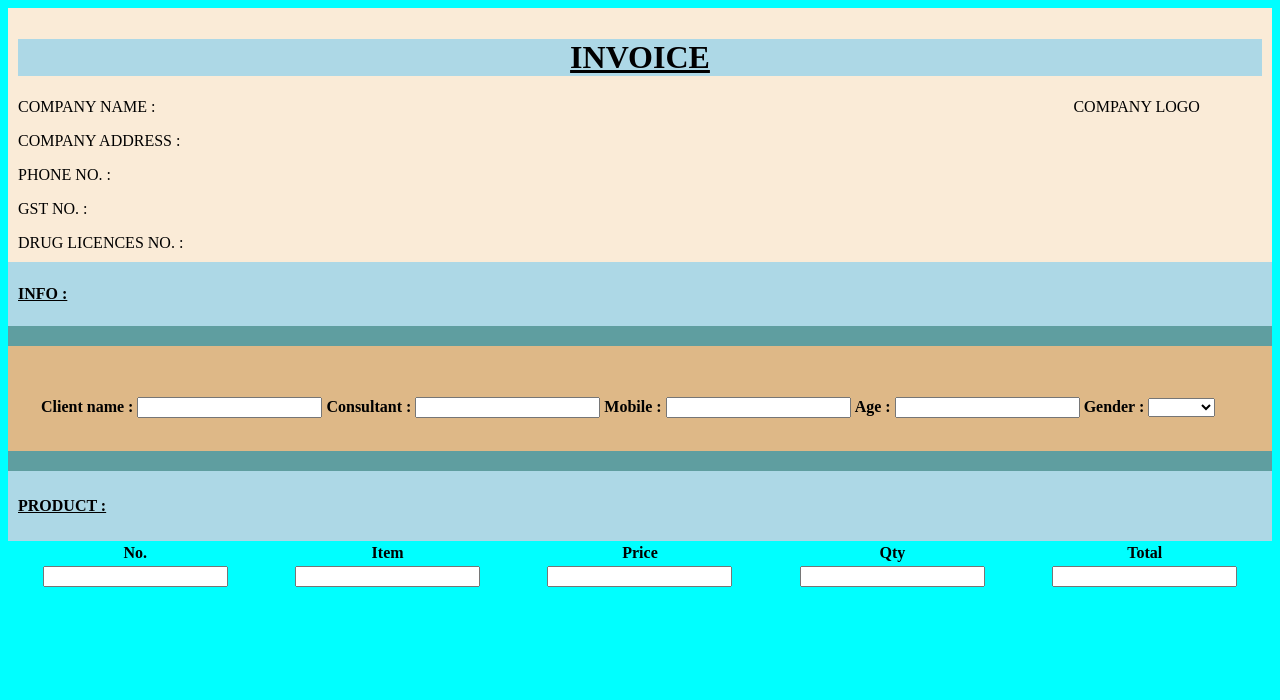
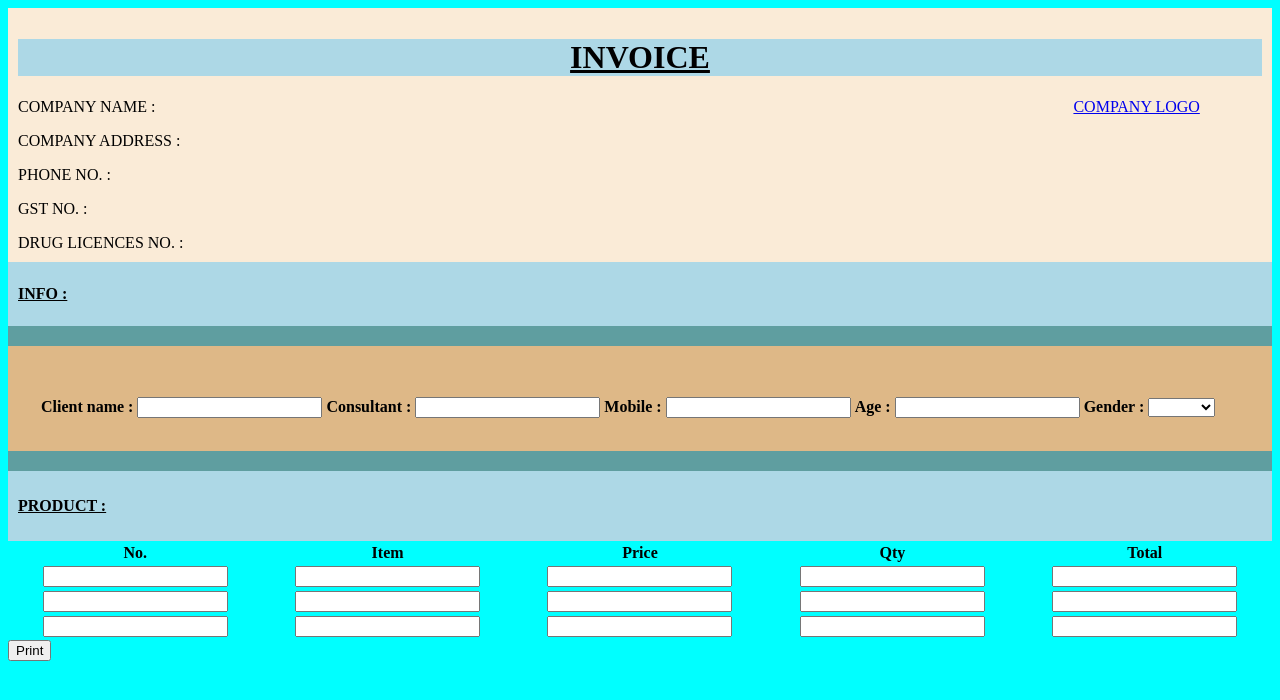
Before and after one commit to drugcoshop/DRUGCO.SHOP, a plain HTML site: page home.billing.html in a window 1280 px wide. Drawn offline with Linux system fonts and the light colour scheme.

Commit message:
Update home.billing.html

```diff
--- a/home.billing.html
+++ b/home.billing.html
@@ -14,7 +14,7 @@
             <h1>INVOICE</h1>
         </div>
         <div class="company_logo">
-            COMPANY LOGO
+            <a href="pharm1.html">COMPANY LOGO</a>
         </div>
         <div class="menu_company_name">
             <p>COMPANY NAME : </p>
@@ -64,13 +64,31 @@
             <th>Total</th>
         </tr>
         <tr>
-        <th> <input type="number"></th>
+            <th><input type="number"></th>
+            <th><input type="text"></th>
+            <th><input type="number"></th>
+            <th><input type="number"></th>
+            <th><input type="number"></th>
+        </tr>
+        <tr>
+            <th><input type="number"></th>
+            <th><input type="text"></th>
+            <th><input type="number"></th>
+            <th><input type="number"></th>
+            <th><input type="number"></th>
+        </tr>
+        <tr>
+            <th><input type="number"></th>
             <th><input type="text"></th>
             <th><input type="number"></th>
             <th><input type="number"></th>
             <th><input type="number"></th>
         </tr>
         </table>
+        <div class="print_page">
+            <button id="print" onclick="window.print()">Print</button>
+        </div>
+
 </body>
 
 </html>
```
Lines whose indentation alone changed are shown as unchanged.
